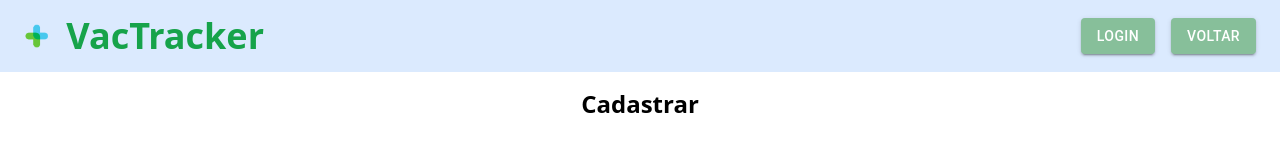
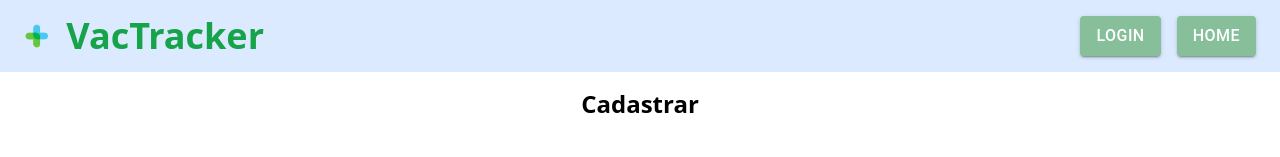
Before and after one commit to kenzie-colleagues/vactracker-app, a React (Vite) app: page /register in a window 1280 px wide. Shown: the top 157 px of the page. Built offline with nearby package versions, Linux system fonts and the light colour scheme.

Commit message:
Complete RegisterPage and LoginPage stylization

```diff
--- a/src/components/header/header.tsx
+++ b/src/components/header/header.tsx
@@ -20,49 +20,75 @@ const Header: React.FC<HeaderProps> = ({
           alt="Logo"
           className="h-6 sm:h-80p mr-4 object-contain"
         />
-    <span className="text-green-600 text-4xl sm:text-2xl font-bold h-60p sm:h-80p text-3xl sm:text-4xl sm:h-60p">
+        <span className="text-green-600 text-base sm:text-2xl md:text-4xl font-bold">
           VacTracker
         </span>
+      </div>
 
-  </div>
-  <div className="flex flex-col sm:flex-row space-y-4 sm:space-y-0 sm:space-x-4">
+      <div className="flex flex-row sm:flex-row space-x-4">
         {showRegisterButton && (
-      <Link to="/register">
+          <Link to="/login" className="sm:w-1/2">
             <Button
               variant="contained"
               color="primary"
-        className="w-20 h-8 md:w-auto md:h-auto"
-        style={{ backgroundColor: "#87BF9A" }}
+              className="w-full"
+              sx={{
+                fontSize: "16px",
+                "@media (max-width: 769px)": {
+                  fontSize: "10px",
+                },
+                backgroundColor: "#87BF9A",
+                "&:hover": {
+                  backgroundColor: "#87BF9A",
+                },
+              }}
             >
-        Login
+              LOGIN
             </Button>
           </Link>
         )}
         {showLoginButton && (
-      <Link to="/register">
+          <Link to="/register" className="sm:w-1/2">
             <Button
               variant="contained"
               color="primary"
-        className="w-20 h-8 md:w-auto md:h-auto"
-        style={{ backgroundColor: "#87BF9A" }}
+              className="w-full"
+              sx={{
+                fontSize: "16px",
+                "@media (max-width: 769px)": {
+                  fontSize: "10px",
+                },
+                backgroundColor: "#87BF9A",
+                "&:hover": {
+                  backgroundColor: "#87BF9A",
+                },
+              }}
             >
               Cadastro
             </Button>
           </Link>
         )}
-   <Link to="/register">
+        <Link to="/" className="sm:w-1/2">
           <Button
             variant="contained"
             color="primary"
-    className="w-20 h-8 md:w-auto md:h-auto"
-    style={{ backgroundColor: "#87BF9A" }}
+            className="w-full"
+            sx={{
+              fontSize: "16px",
+              "@media (max-width: 769px)": {
+                fontSize: "10px",
+              },
+              backgroundColor: "#87BF9A",
+              "&:hover": {
+                backgroundColor: "#87BF9A",
+              },
+            }}
           >
-    Voltar
+            HOME
           </Button>
         </Link>
       </div>
     </header>
-
   );
 };
 
--- a/src/components/input/Input.tsx
+++ b/src/components/input/Input.tsx
@@ -1,10 +1,17 @@
 import { IInputProps } from "../../providers/@types";
 
-function InputComponent({ label, register, error, type, placeholder }: IInputProps) {
+function InputComponent({
+  label,
+  register,
+  error,
+  type,
+  placeholder,
+}: IInputProps) {
   return (
-    <div className="flex flex-col mx-auto my-auto w-full max-w-xs md:max-w-lg"><label className="text-base md:text-lg font-bold font-normal mb-2">
-    {label}
-  </label>
+    <div className="flex flex-col mx-auto my-auto w-full max-w-xs md:max-w-lg">
+      <label className="text-base md:text-lg font-bold font-normal mb-2">
+        {label}
+      </label>
 
       <input
         className="border rounded-lg py-2 px-6 mb-2 w-full"
--- a/src/page/loginpage/LoginPage.tsx
+++ b/src/page/loginpage/LoginPage.tsx
@@ -23,7 +23,7 @@ const LoginPage = () => {
     <>
       <Header showLoginButton />
       <div className="w-full max-w-xs md:max-w-lg mx-auto mt-4 mb-8">
-        <h3 className="px-6 text-lg md:text-2xl text-center font-bold">
+        <h3 className="px-6 text-lg md:text-2xl text-center mt-4 mb-8 font-bold">
           Login
         </h3>
         <form onSubmit={handleSubmit(submit)}>
@@ -48,9 +48,10 @@ const LoginPage = () => {
           <div className="flex">
             <div className="flex-1">
               <Button
+                type="submit"
                 variant="contained"
                 color="primary"
-                className="w-full"
+                className="w-full hover:bg-blue-700"
                 style={{ backgroundColor: "#87BF9A" }}
               >
                 Login
--- a/src/page/registerpage/RegisterPage.tsx
+++ b/src/page/registerpage/RegisterPage.tsx
@@ -75,19 +75,25 @@ return (
           <div className="w-full max-w-xs md:max-w-lg mx-auto mt-4 mb-8">
             <div className="flex">
               <Button
+                type="submit"
                 variant="contained"
                 color="primary"
                 className="w-full"
-                style={{ backgroundColor: "#87BF9A" }}
+                sx={{
+                  backgroundColor: "#87BF9A",
+                  "&:hover": {
+                    backgroundColor: "#87BF9A",
+                  },
+                }}
               >
                 Cadastro
               </Button>
-            </div></div>
+            </div>
+          </div>
         </form>
       </div>
     </>
   );
-
 };
 
 export default RegisterPage;
--- a/src/providers/UserContext.tsx
+++ b/src/providers/UserContext.tsx
@@ -25,10 +25,9 @@ const UserProvider = ({ children }: IUserProviderProps) => {
     try {
       const response = await api.post("register", data);
       toast.success("Cadastro realizado com sucesso!");
-      console.log(response.data)
       navigate("/login");
     } catch (error) {
-      console.log(error)
+      console.log(error);
       toast.error("Ops, algo deu errado!");
     }
   };
```
Also changed, not shown: src/components/HeaderDash/index.jsx (+8 -6 lines). Lines whose indentation alone changed are shown as unchanged.
